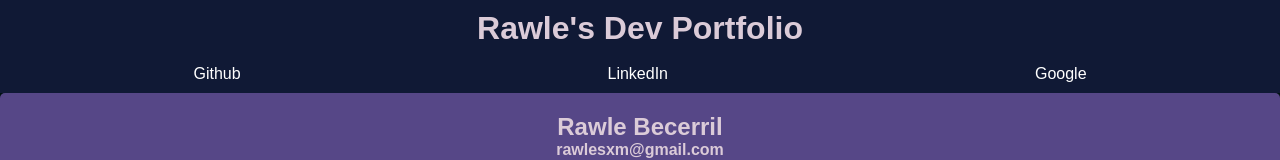
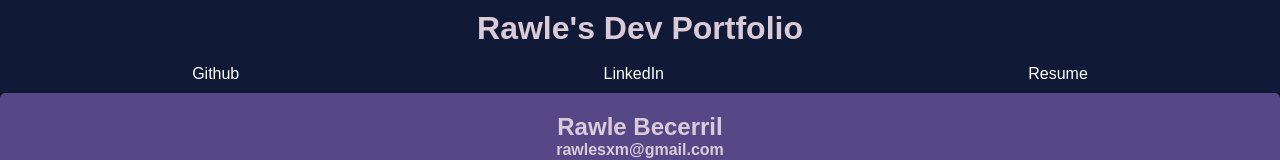
Before and after one commit to rawlenightlong/portfolio, a React (Create React App) app: page / in a window 1280 px wide. Shown: the top 160 px of the page. Built offline with nearby package versions, Linux system fonts and the light colour scheme.

Commit message:
downloadable resume

```diff
--- a/src/components/header.js
+++ b/src/components/header.js
@@ -2,6 +2,7 @@
 import { HeaderContainer } from "../styledcomponents/Header"
 import { NavContainer } from "../styledcomponents/Header"
 import { NavLinkWrapper } from "../styledcomponents/Header"
+import resume from "../assets/Resume.pdf"
 
 
 export default function Header (props) {
@@ -17,7 +18,7 @@ export default function Header (props) {
             <NavLinkWrapper href="https://linkedin.com/in/rawlebecerril" target="_blank" rel="noopener noreferrer">
                 <div>LinkedIn</div>
             </NavLinkWrapper>
-            <NavLinkWrapper href=""><div>Google</div></NavLinkWrapper>
+            <NavLinkWrapper href={resume} download="Rawle Becerril_021023_ATS Resume"><div>Resume</div></NavLinkWrapper>
         </NavContainer>
     </HeaderContainer>
 
```
Also changed, not shown: 1 other file (tests, documents, lock files or other folders).
